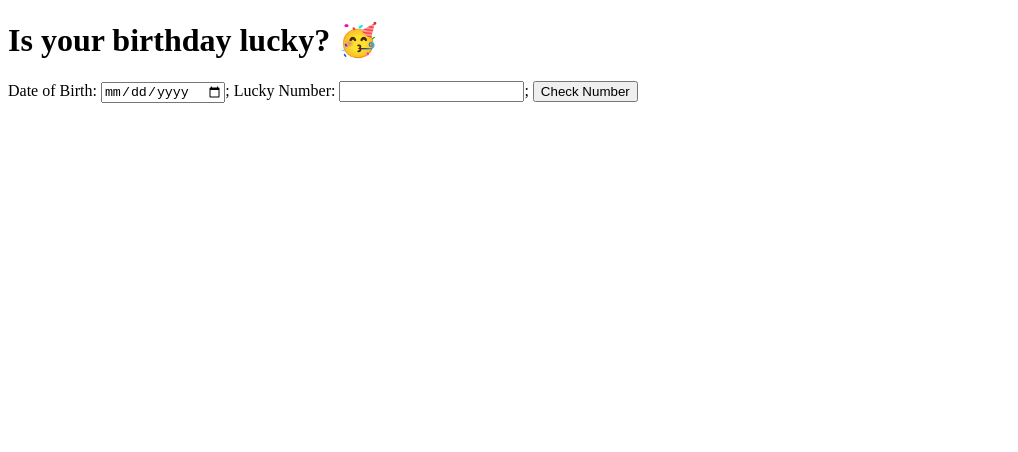
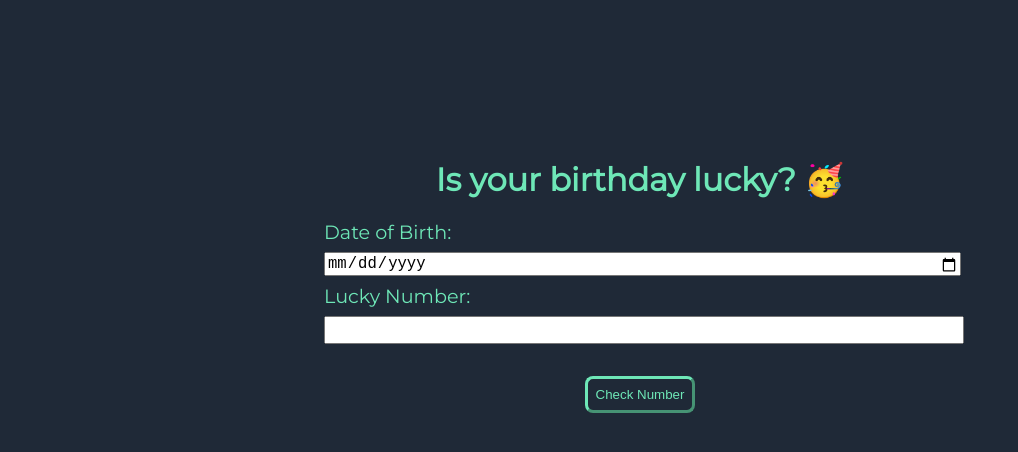
Before and after one commit to AtulPant2704/birthday-lucky, a plain HTML site: page index.html in a window 1280 px wide. Shown: the whole page, without its empty margins (0-1018 px from the left). Drawn offline with Linux system fonts and the light colour scheme.

Commit message:
added styles

```diff
--- a/index.html
+++ b/index.html
@@ -4,15 +4,16 @@
     <meta charset="UTF-8">
     <meta http-equiv="X-UA-Compatible" content="IE=edge">
     <meta name="viewport" content="width=device-width, initial-scale=1.0">
-    <title>Bithdate Lucky</title>
+    <link rel="stylesheet" href="/styles.css">
+    <title>Birthday Lucky</title>
 </head>
 <body>
     <h1>Is your birthday lucky? 🥳</h1>
-    <div class="conatiner">
+    <div class="container">
         <label for="date-of-birth">Date of Birth:</label>
-        <input type="date" id="date-of-birth">;
+        <input type="date" id="date-of-birth">
         <label for="lucky-number">Lucky Number:</label>
-        <input type="number" id="lucky-number">;
+        <input type="number" id="lucky-number">
         <button id="check-number">Check Number</button>
         <div id="output-box"></div>
         <script src="/app.js"></script>
--- /dev/null
+++ b/styles.css
@@ -0,0 +1,54 @@
+@import url('https://fonts.googleapis.com/css2?family=Montserrat&display=swap');
+
+:root {
+    --primary-dark: #1F2937;
+    --primary-green: #6EE7B7;
+}
+
+body {
+    background-color: var(--primary-dark);
+    color: var(--primary-green);
+    font-family: 'Montserrat', sans-serif;
+}
+
+h1 {
+    margin-top: 10rem;
+    text-align: center;
+}
+
+.container {
+    width: 50%;
+    margin: auto;
+}
+
+input,
+label {
+    display: block;
+}
+
+label {
+    margin-bottom: 0.5rem;
+    font-size: larger;
+}
+
+input {
+    margin-bottom: 0.5rem;
+    width: 100%;
+    font-size: larger;
+}
+
+#check-number {
+    display: block;
+    margin: 2rem auto;
+    background: transparent;
+    color: var(--primary-green);
+    border-width: medium;
+    border-color: var(--primary-green);
+    padding: 0.5rem;
+    border-radius: 0.5rem;
+}
+
+#output-box {
+    text-align: center;
+    font-size: x-large;
+}
```
